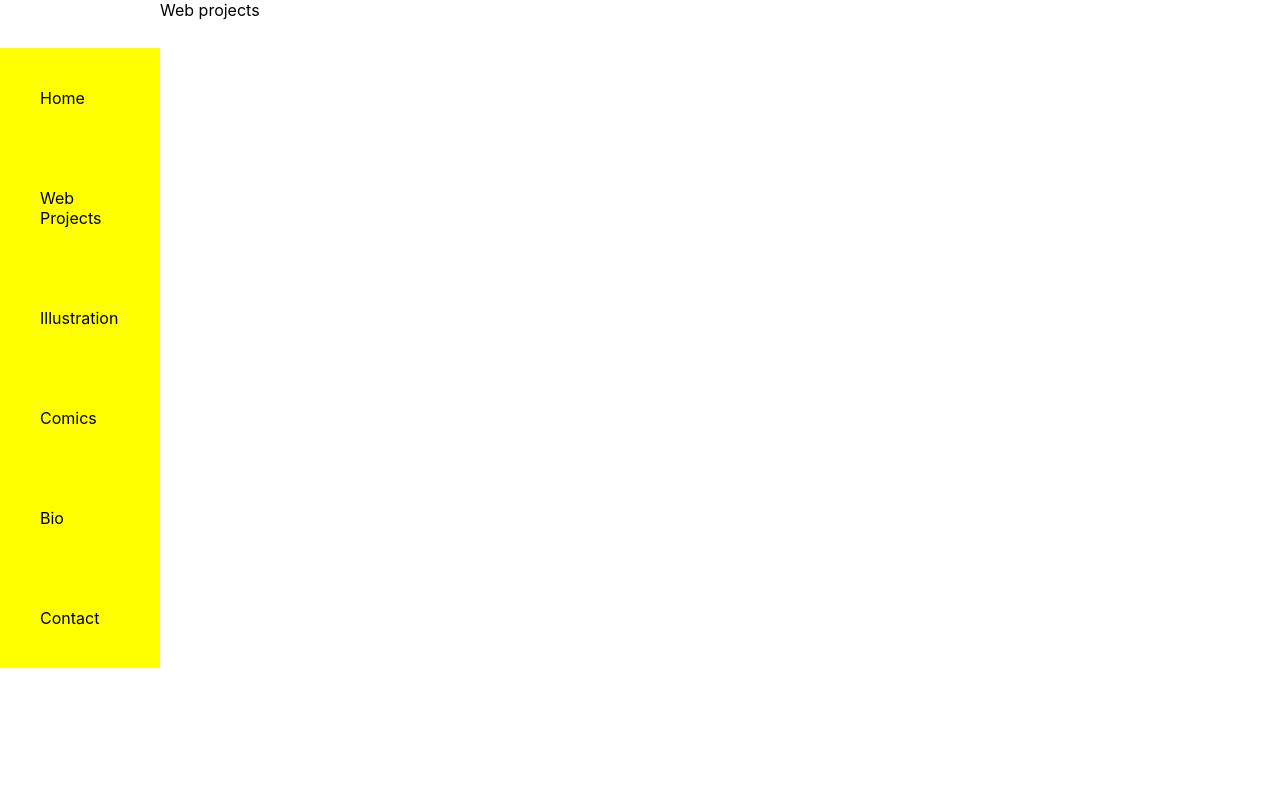
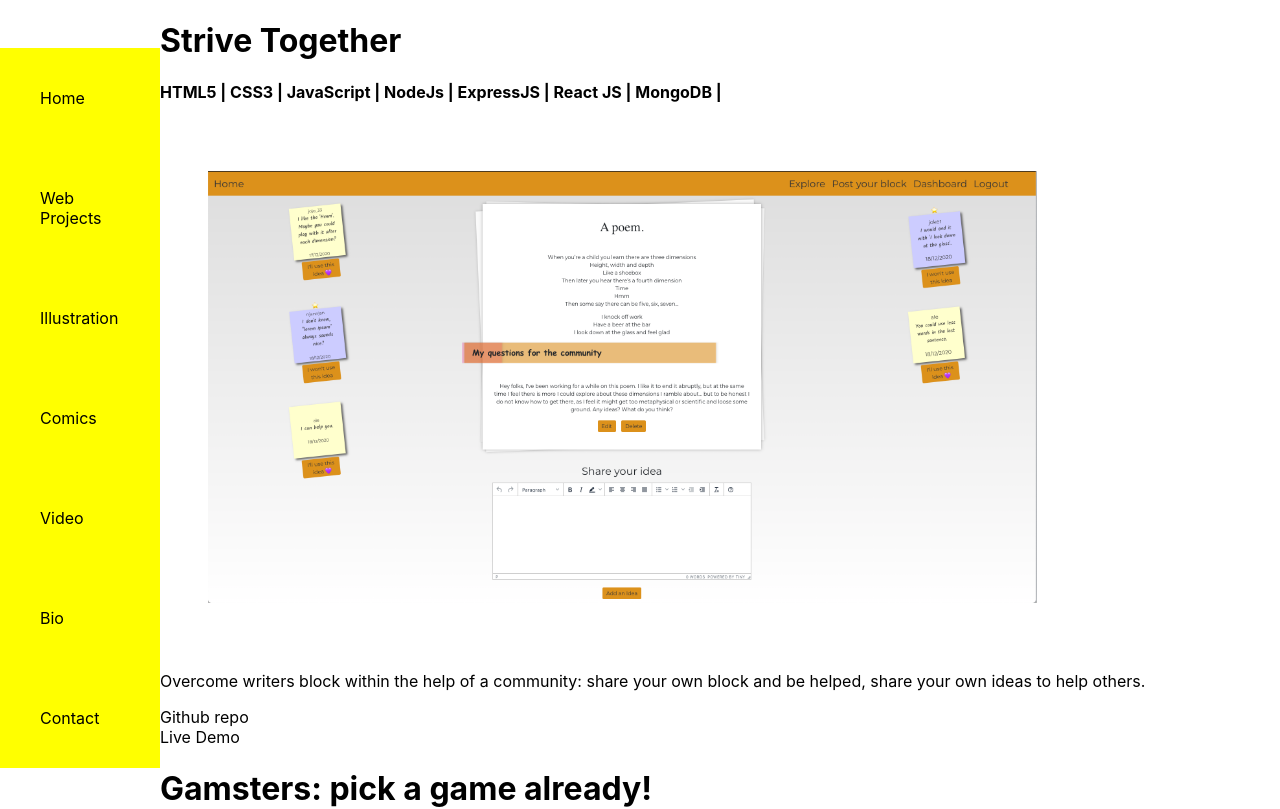
Before and after one commit to prullansky/illustration_portfolio, a Next.js app: page /web_projects in a window 1280 px wide. Shown: the top 809 px of the page. Built offline with nearby package versions, Linux system fonts and the light colour scheme.

Commit message:
Added content to the web_projects page / Created video.js page

```diff
--- a/components/navbar.js
+++ b/components/navbar.js
@@ -21,6 +21,10 @@ export default function Navbar() {
         <a className={styles.card}>Comics</a>
       </Link>
 
+      <Link href="/video">
+        <a className={styles.card}>Video</a>
+      </Link>
+
       <Link href="/bio">
         <a className={styles.card}>Bio</a>
       </Link>
--- a/data/WebProjectsData.js
+++ b/data/WebProjectsData.js
@@ -24,7 +24,7 @@ export const WebProjectsData = [
   {
     id: 'shapeZ',
     title: 'shapeZ',
-    picture: '/web_projects/shapez.png',
+    picture: '/web_projects/shapez.jpg',
     environment: 'HTML5 | CSS3 | JavaScript | Canvas |',
     description:
       'Arcade game focused on high-score and high replay value. Created with p5.js',
--- a/pages/web_projects.js
+++ b/pages/web_projects.js
@@ -1,12 +1,27 @@
 import React from 'react'
 import Layout from '../components/Layout'
 import styles from '../styles/Home.module.css'
-import { data } from '../data/WebProjectsData.js'
+import { WebProjectsData } from '../data/WebProjectsData'
 
 export default function web_projects() {
+  console.log({ WebProjectsData })
   return (
     <Layout>
-      <div>Web projects</div>
+      <div>
+        {WebProjectsData.map((project, projectIndex) => {
+          return (
+            <div key={projectIndex}>
+              <h1>{project.title}</h1>
+              <h4>{project.environment}</h4>
+              <img id="image" className={styles.comic} src={project.picture} />
+              <p>{project.description}</p>
+              <a href="{project.github}">Github repo</a>
+              <br />
+              <a href="{project.demo}">Live Demo</a>
+            </div>
+          )
+        })}
+      </div>
     </Layout>
   )
 }
```
Also changed, not shown: pages/video.js (added, +13 -0 lines).
